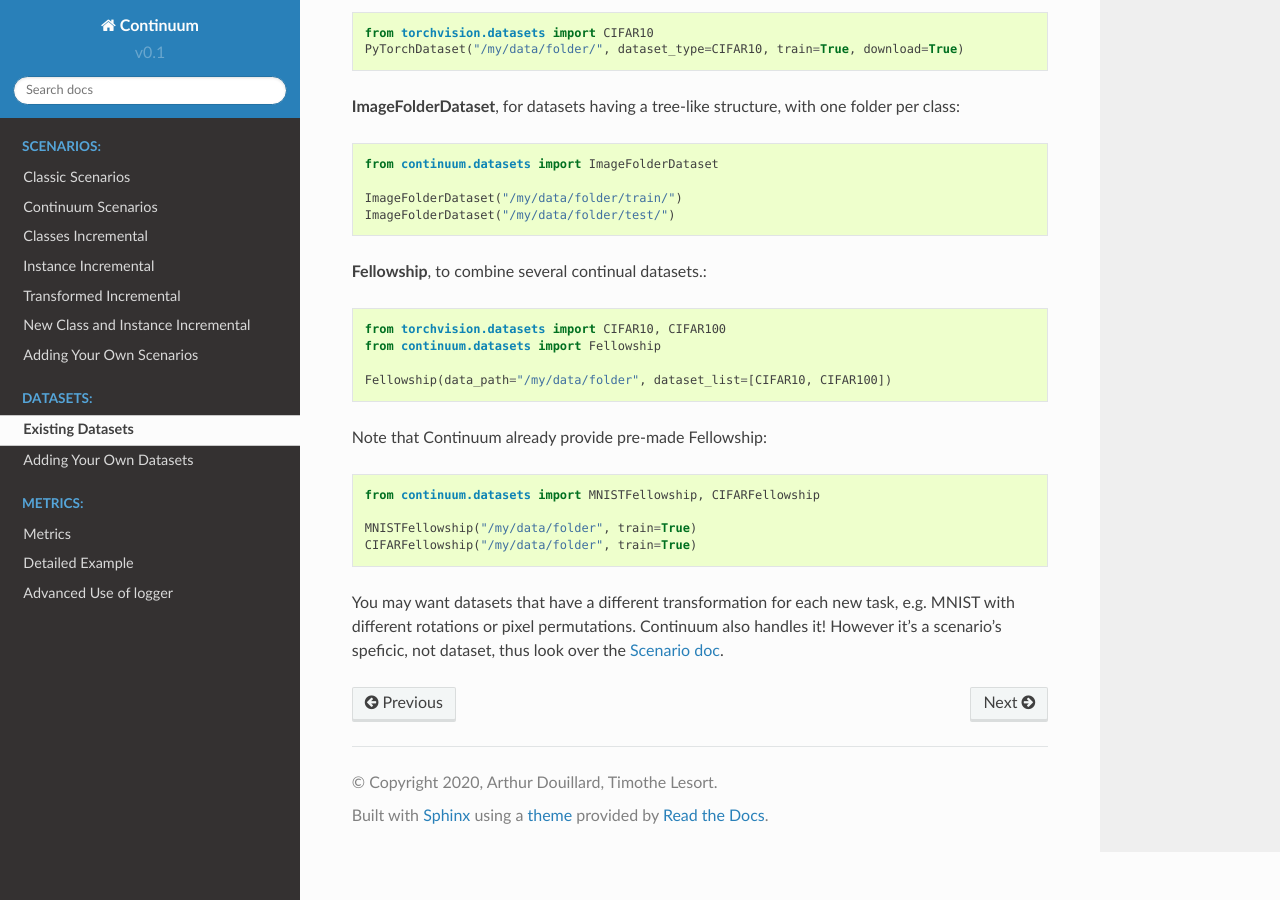
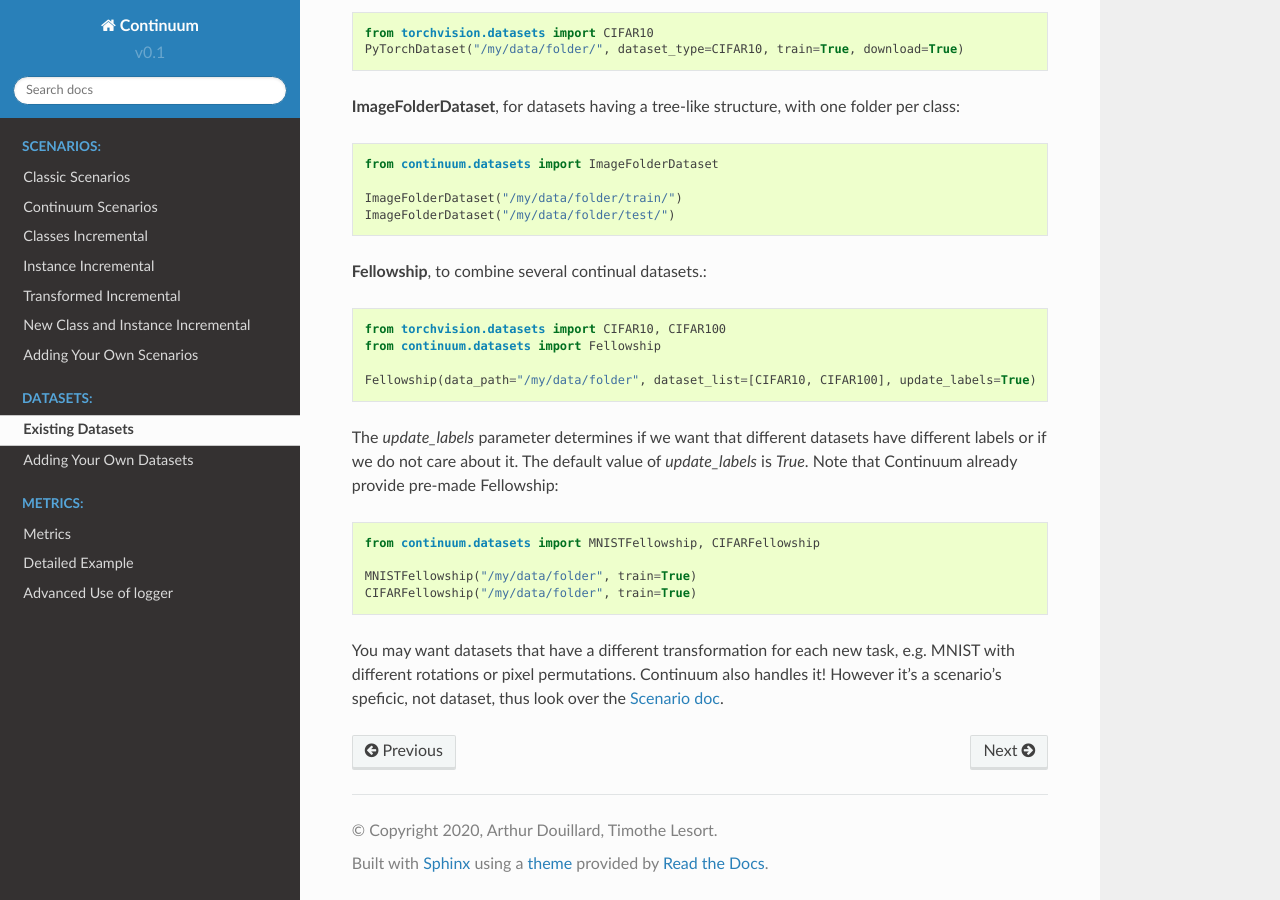
Before and after one commit to Continvvm/continuum, a Sphinx documentation site: the page built from docs/_tutorials/datasets/dataset.rst, in a window 1280 px wide and 900 px high, scrolled down 2403 px. Built offline with Sphinx 7.4.7 and the Read the Docs theme 2.0.0, drawn with Linux system fonts in a browser that asks for light colours.

Commit message:
update doc to mention the new parameter and how to use it with instance incrementa

```diff
--- a/docs/_tutorials/datasets/dataset.rst
+++ b/docs/_tutorials/datasets/dataset.rst
@@ -148,8 +148,10 @@
     from torchvision.datasets import CIFAR10, CIFAR100
     from continuum.datasets import Fellowship
 
-    Fellowship(data_path="/my/data/folder", dataset_list=[CIFAR10, CIFAR100])
+    Fellowship(data_path="/my/data/folder", dataset_list=[CIFAR10, CIFAR100], update_labels=True)
 
+The `update_labels` parameter determines if we want that different datasets have different labels or if we do not care about it.
+The default value of `update_labels` is `True`.
 Note that Continuum already provide pre-made Fellowship:
 
 .. code-block:: python
--- a/docs/_tutorials/scenarios/scenarios.rst
+++ b/docs/_tutorials/scenarios/scenarios.rst
@@ -200,7 +200,8 @@
     from continuum import InstanceIncremental
     from continuum.datasets import MNISTFellowship
 
-    dataset = MNISTFellowship("/my/path/where/to/download")
+    # We create MNISTFellowship dataset and we keep original labels
+    dataset = MNISTFellowship("/my/path/where/to/download", update_labels=False)
     scenario = InstanceIncremental(dataset=dataset, nb_tasks=3)
 
 
```
